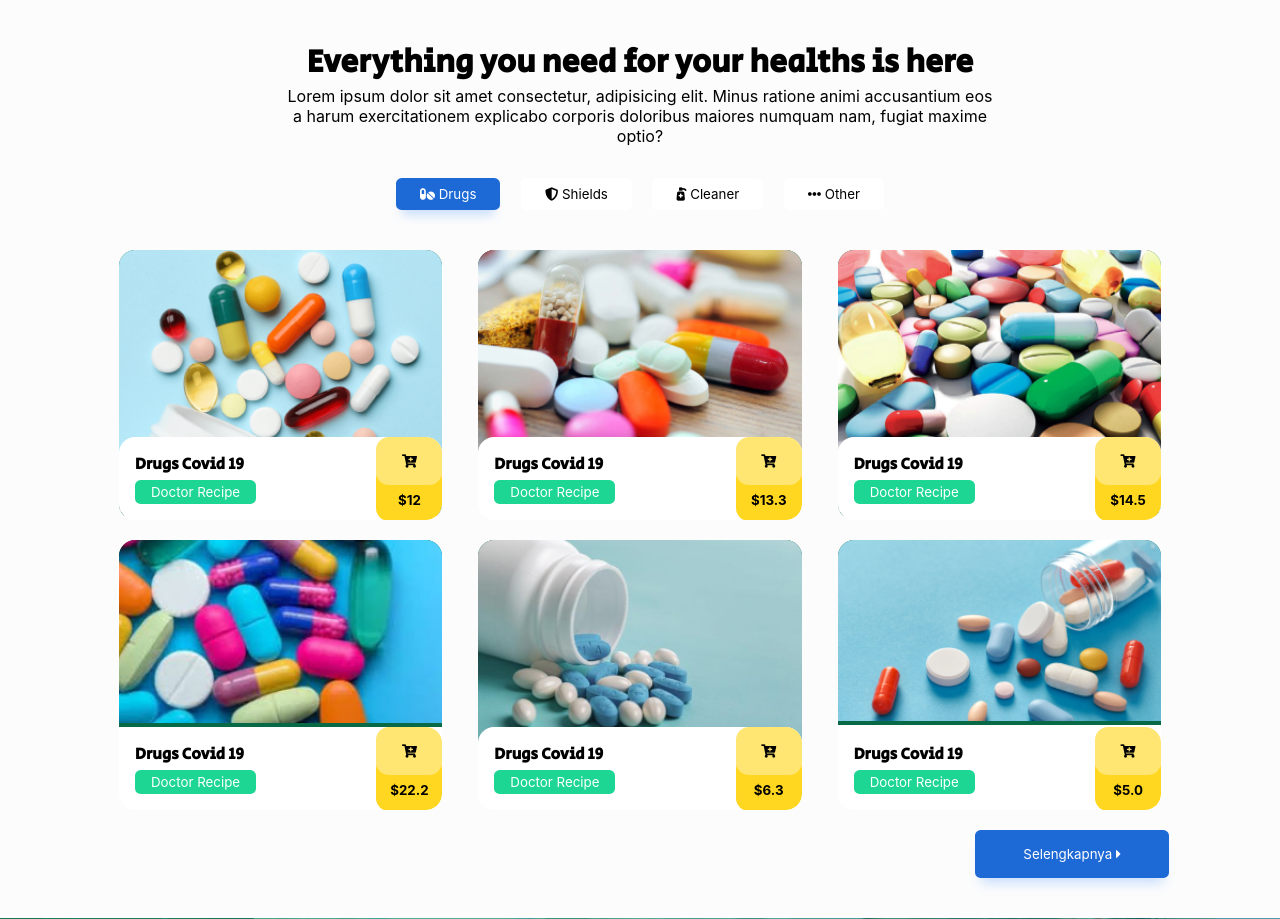
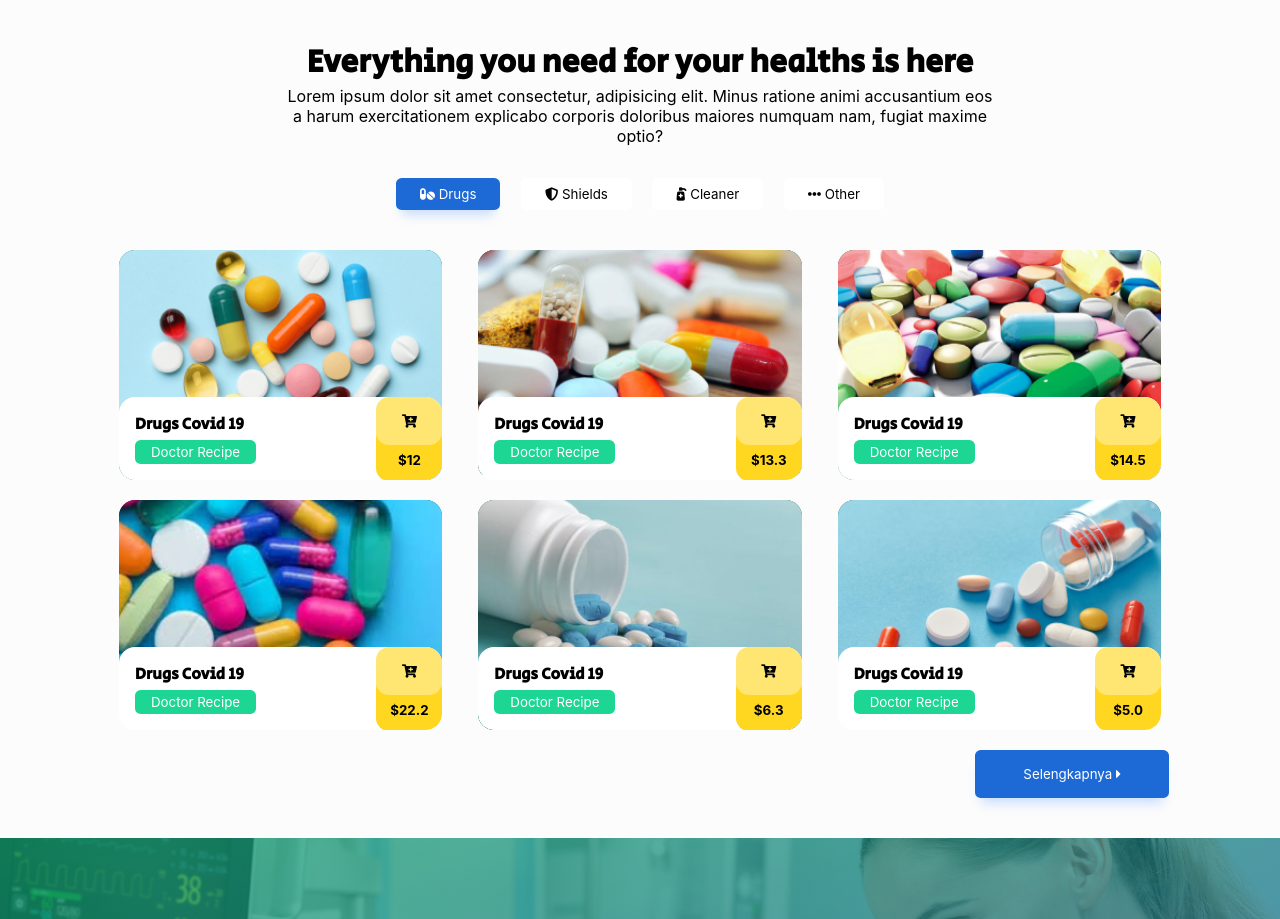
Before and after one commit to khulqu15/MedicTab, a PHP site: page / in a window 1280 px wide. Shown: the part 1289-2208 px from the top of the page. Run offline with PHP 8.4, Linux system fonts and the light colour scheme; some libraries are stand-ins or nearby versions.

Commit message:
Resizing Card Shop

```diff
--- a/css/other.css
+++ b/css/other.css
@@ -148,7 +148,7 @@
 
 .card-shop {
     border-radius: 16px;
-    height: 270px;
+    height: 230px;
 }
 .card-shop .card-image-top {
     background-color: #076945;
```
